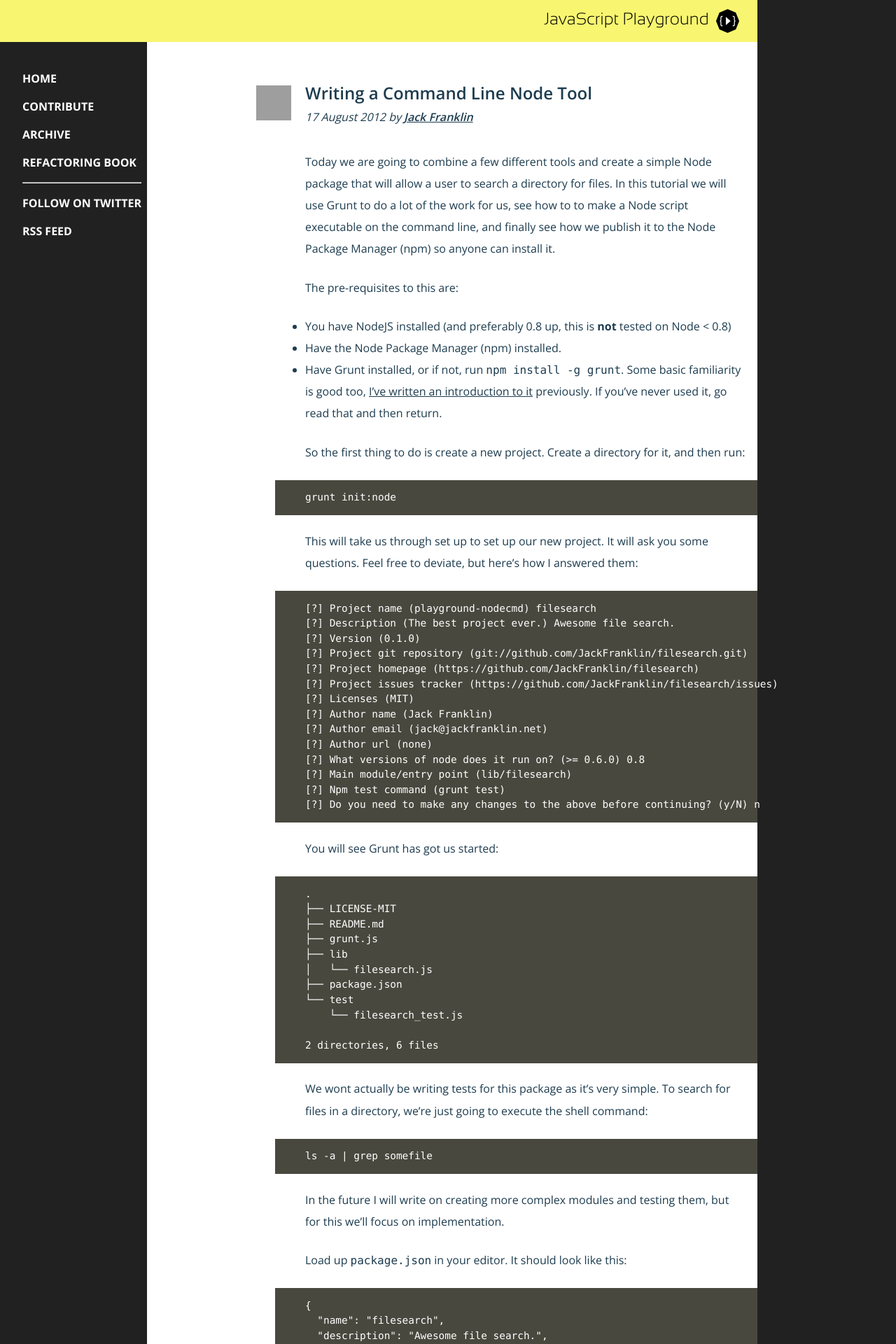
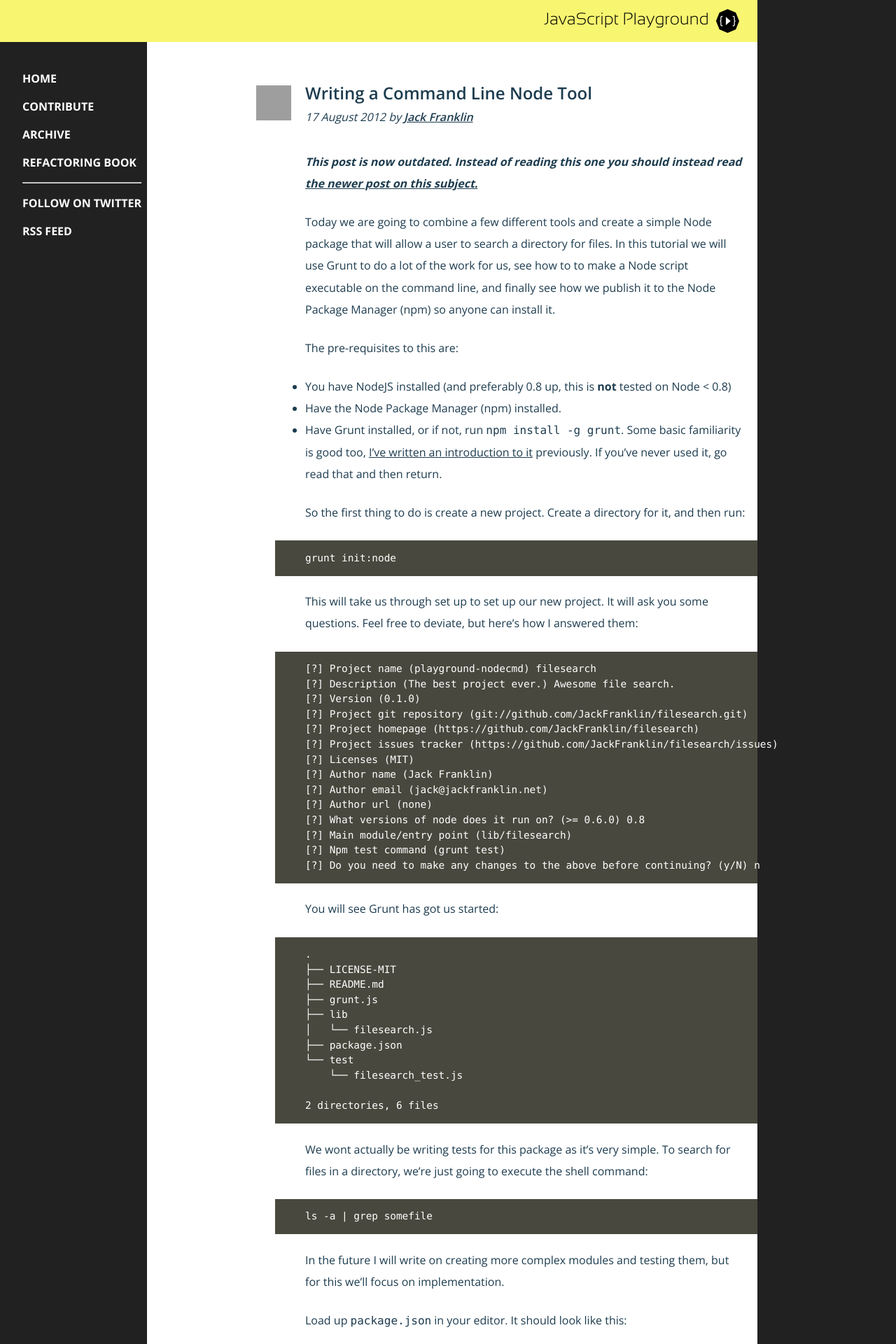
Before and after one commit to jackfranklin/javascriptplayground.com, a Jekyll site: the page built from _posts/2012-08-17-writing-a-command-line-node-tool.md, in a window 1280 px wide. Shown: the top 1920 px of the page at 70% size. Built offline with Jekyll 4.4.1, drawn with Linux system fonts in a browser that asks for light colours; nearby versions of some CDN libraries; Markdown is read by kramdown in place of the engine named in the settings; a script that is not in the unit is left out; comment, search, counter and statistics services are not loaded; grey boxes are pictures that could not be loaded.

Commit message:
add deprecated bit

```diff
--- a/_includes/postdetail.html
+++ b/_includes/postdetail.html
@@ -19,6 +19,9 @@
     {% endunless %}
   </header>
   <section class="entry-content">
+    {% if post.deprecated_by %}
+    <p class='deprecation-warning'>This post is now outdated. Instead of reading this one you should instead read <a href="{{post.deprecated_by }}">the newer post on this subject.</a></p>
+    {% endif %}
     {{ content }}
   </section>
 </article>
--- a/css/styles.css
+++ b/css/styles.css
@@ -434,3 +434,8 @@ a:link.buynow {
 .notification a:hover {
   text-decoration: none;
 }
+
+.deprecation-warning {
+  font-style: italic;
+  font-weight: bold;
+}
```
